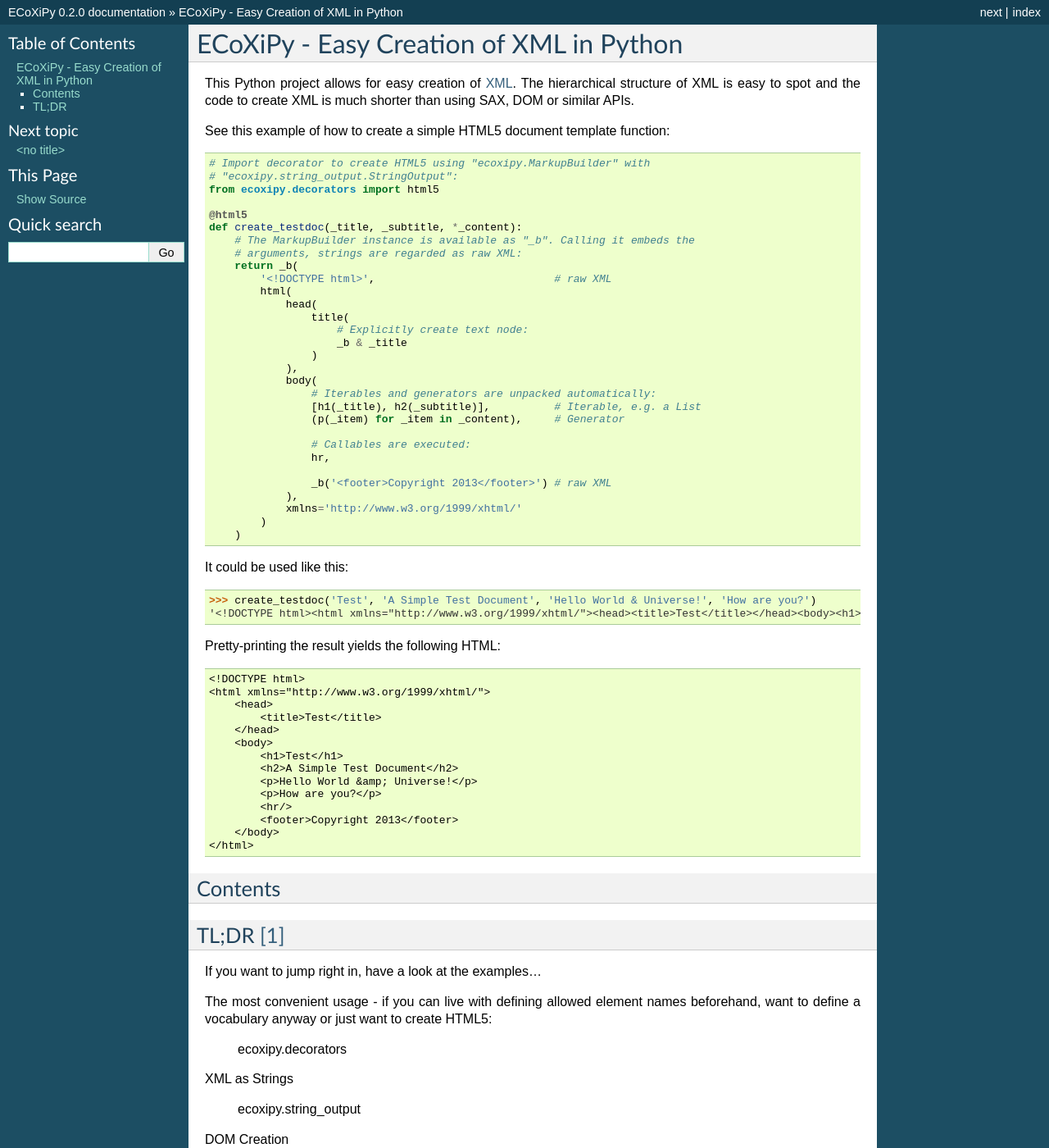
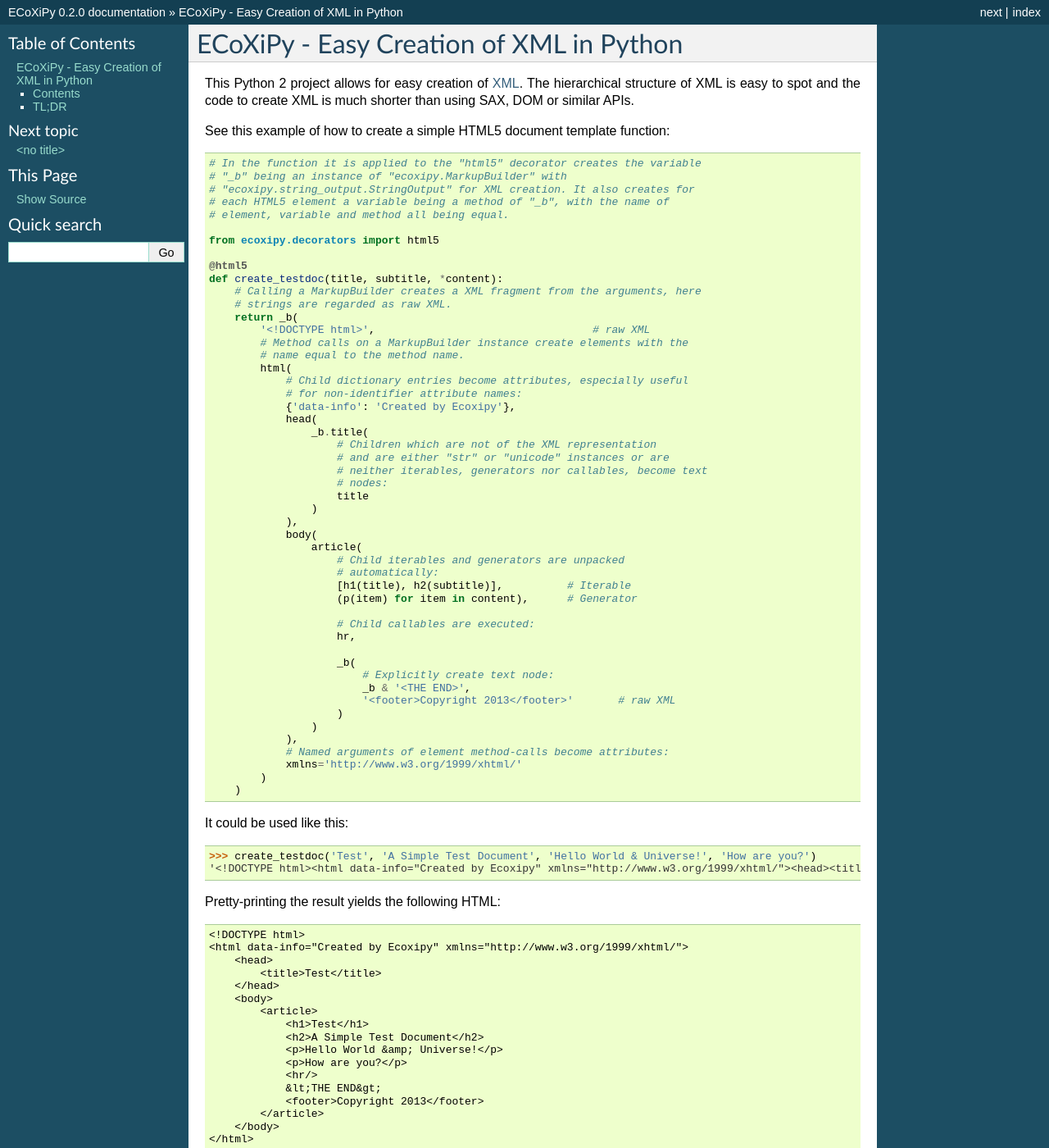
Before and after one commit to IvIePhisto/ECoXiPy, a Sphinx documentation site: the page built from doc/source/index.rst, in a window 1280 px wide and 1400 px high. Shown: the whole window at 82% size. Built offline with Sphinx 7.4.7, drawn with Linux system fonts in a browser that asks for light colours.

Commit message:
Better intro example.

```diff
--- a/doc/source/index.rst
+++ b/doc/source/index.rst
@@ -1,7 +1,7 @@
 ECoXiPy - Easy Creation of XML in Python
 ========================================
 
-This Python project allows for easy creation of `XML
+This Python 2 project allows for easy creation of `XML
 <http://www.w3.org/XML/>`_. The hierarchical structure of XML is easy to spot
 and the code to create XML is much shorter than using SAX, DOM or similar
 APIs.
@@ -9,33 +9,53 @@ APIs.
 
 See this example of how to create a simple HTML5 document template function::
 
-    # Import decorator to create HTML5 using "ecoxipy.MarkupBuilder" with
-    # "ecoxipy.string_output.StringOutput":
+    # In the function it is applied to the "html5" decorator creates the variable
+    # "_b" being an instance of "ecoxipy.MarkupBuilder" with
+    # "ecoxipy.string_output.StringOutput" for XML creation. It also creates for
+    # each HTML5 element a variable being a method of "_b", with the name of
+    # element, variable and method all being equal.
+
     from ecoxipy.decorators import html5
 
     @html5
-    def create_testdoc(_title, _subtitle, *_content):
-        # The MarkupBuilder instance is available as "_b". Calling it embeds the
-        # arguments, strings are regarded as raw XML:
+    def create_testdoc(title, subtitle, *content):
+        # Calling a MarkupBuilder creates a XML fragment from the arguments, here
+        # strings are regarded as raw XML.
         return _b(
-            '<!DOCTYPE html>',                            # raw XML
+            '<!DOCTYPE html>',                                  # raw XML
+            # Method calls on a MarkupBuilder instance create elements with the
+            # name equal to the method name.
             html(
+                # Child dictionary entries become attributes, especially useful
+                # for non-identifier attribute names:
+                {'data-info': 'Created by Ecoxipy'},
                 head(
-                    title(
-                        # Explicitly create text node:
-                        _b & _title
+                    _b.title(
+                        # Children which are not of the XML representation
+                        # and are either "str" or "unicode" instances or are
+                        # neither iterables, generators nor callables, become text
+                        # nodes:
+                        title
                     )
                 ),
                 body(
-                    # Iterables and generators are unpacked automatically:
-                    [h1(_title), h2(_subtitle)],          # Iterable, e.g. a List
-                    (p(_item) for _item in _content),     # Generator
+                    article(
+                        # Child iterables and generators are unpacked
+                        # automatically:
+                        [h1(title), h2(subtitle)],          # Iterable
+                        (p(item) for item in content),      # Generator
 
-                    # Callables are executed:
-                    hr,
+                        # Child callables are executed:
+                        hr,
 
-                    _b('<footer>Copyright 2013</footer>') # raw XML
+                        _b(
+                            # Explicitly create text node:
+                            _b & '<THE END>',
+                            '<footer>Copyright 2013</footer>'       # raw XML
+                        )
+                    )
                 ),
+                # Named arguments of element method-calls become attributes:
                 xmlns='http://www.w3.org/1999/xhtml/'
             )
         )
@@ -44,25 +64,29 @@ See this example of how to create a simple HTML5 document template function::
 It could be used like this:
 
 >>> create_testdoc('Test', 'A Simple Test Document', 'Hello World & Universe!', 'How are you?')
-'<!DOCTYPE html><html xmlns="http://www.w3.org/1999/xhtml/"><head><title>Test</title></head><body><h1>Test</h1><h2>A Simple Test Document</h2><p>Hello World &amp; Universe!</p><p>How are you?</p><hr/><footer>Copyright 2013</footer></body></html>'
+'<!DOCTYPE html><html data-info="Created by Ecoxipy" xmlns="http://www.w3.org/1999/xhtml/"><head><title>Test</title></head><body><article><h1>Test</h1><h2>A Simple Test Document</h2><p>Hello World &amp; Universe!</p><p>How are you?</p><hr/>&lt;THE END&gt;<footer>Copyright 2013</footer></article></body></html>'
 
 
 Pretty-printing the result yields the following HTML::
 
     <!DOCTYPE html>
-    <html xmlns="http://www.w3.org/1999/xhtml/">
+    <html data-info="Created by Ecoxipy" xmlns="http://www.w3.org/1999/xhtml/">
         <head>
             <title>Test</title>
         </head>
         <body>
-            <h1>Test</h1>
-            <h2>A Simple Test Document</h2>
-            <p>Hello World &amp; Universe!</p>
-            <p>How are you?</p>
-            <hr/>
-            <footer>Copyright 2013</footer>
+            <article>
+                <h1>Test</h1>
+                <h2>A Simple Test Document</h2>
+                <p>Hello World &amp; Universe!</p>
+                <p>How are you?</p>
+                <hr/>
+                &lt;THE END&gt;
+                <footer>Copyright 2013</footer>
+            </article>
         </body>
     </html>
+
 
 
 Contents
--- a/setup.py
+++ b/setup.py
@@ -7,7 +7,7 @@ setup(name='ECoXiPy',
       version=version,
       description="Easy Creation of XML in Python",
       long_description="""\
-This Python project allows for easy creation of XML. The hierarchical
+This Python 2 project allows for easy creation of XML. The hierarchical
 structure of XML is easy to spot and the code to create XML is much shorter
 than using SAX, DOM or similar APIs.
 """,
```
Also changed, not shown: README.md (+49 -24 lines), README.txt (+11 -2 lines).
